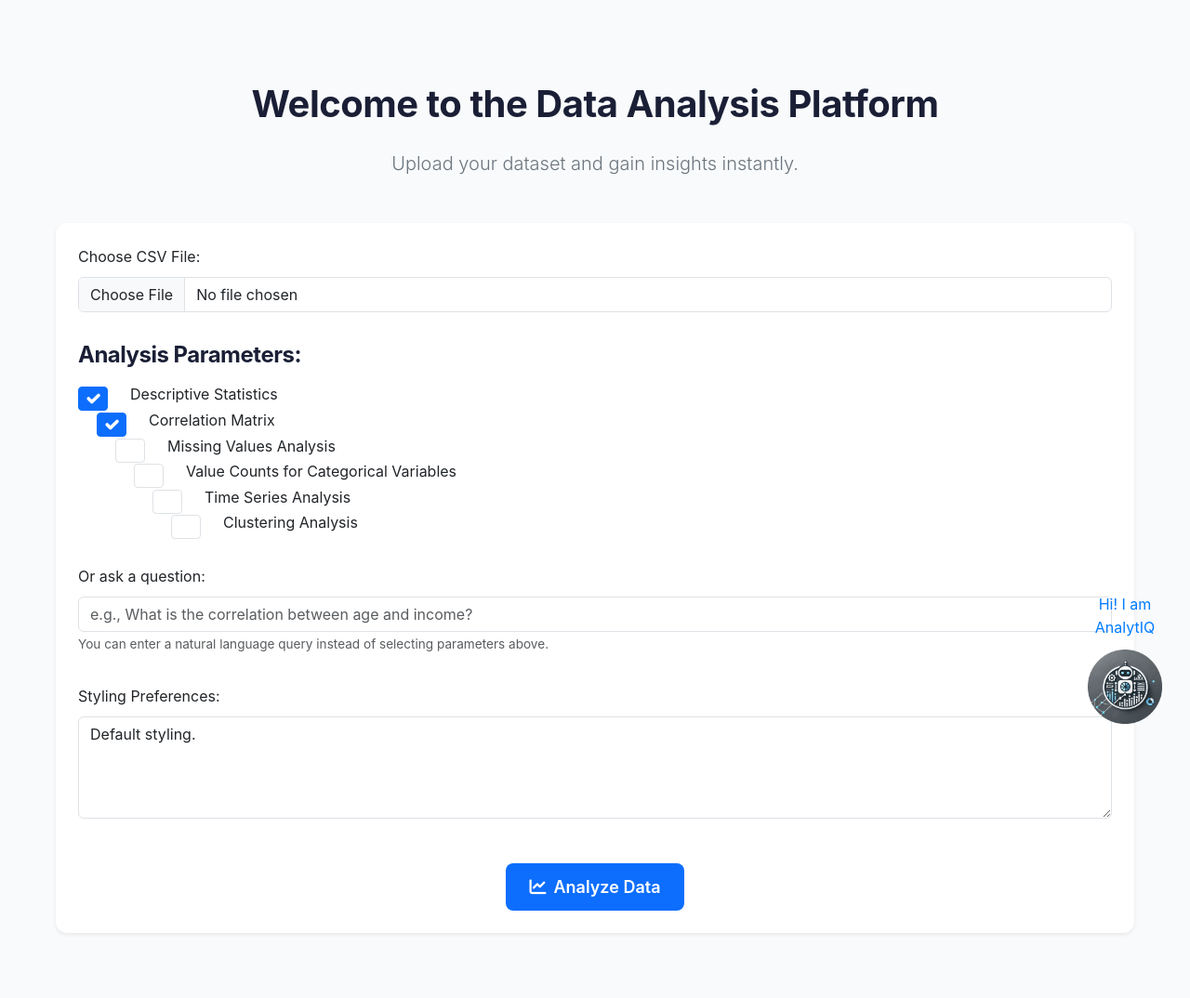
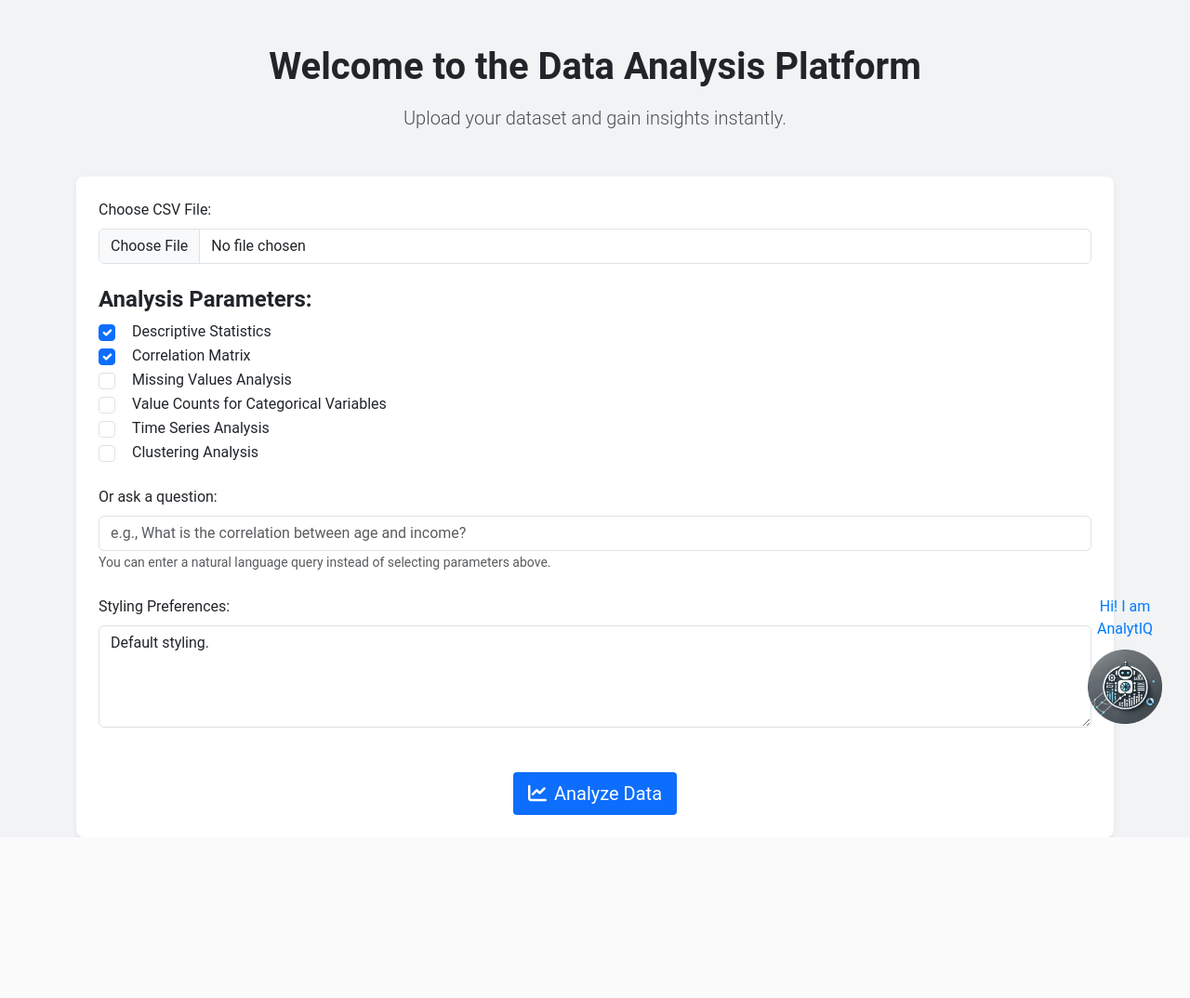
Before and after one commit to Engmhabib/AI-Powered-Data-Analysis-Platform-with-AnalytIQ, a Flask app: page / in a window 1280 px wide. Shown: the whole page at 93% size. After the commit the page ends 901 px from the top, so only its background shows below. Run offline with Flask 2, Linux system fonts and the light colour scheme.

Commit message:
Update styles.css

```diff
--- a/static/css/styles.css
+++ b/static/css/styles.css
@@ -1,196 +1,137 @@
-/* Base Styles */
+/* General styles */
 body {
-    font-family: 'Inter', sans-serif;
-    background-color: #f8fafc; /* Slightly lighter for a cleaner feel */
-    color: #333;
-    line-height: 1.6;
+    font-family: 'Roboto', sans-serif;
+    background-color: #f1f3f5; /* Lighter background for a cleaner look */
+    color: #495057; /* Subtle dark color for text */
     margin: 0;
     padding: 0;
-    -webkit-font-smoothing: antialiased; /* Smoother fonts */
-    -moz-osx-font-smoothing: grayscale;  /* Smoother fonts */
 }
 
-/* Typography */
 h1, h2, h3, h4 {
-    color: #1a1f36; /* Darker, richer heading color */
-    font-weight: 700; /* Increase font weight for more prominence */
-    margin-bottom: 1rem;
-    letter-spacing: -0.5px; /* Slightly tighter for modern look */
-}
-
-p, small {
-    color: #6c757d;
-}
-
-small {
-    font-size: 0.85rem;
+    color: #212529; /* Slightly darker text for headings */
+    font-weight: 600; /* Enhance boldness for hierarchy */
 }
 
 a {
+    text-decoration: none;
     color: #0d6efd;
-    text-decoration: none;
-    font-weight: 500; /* Slightly bolder for clarity */
-    transition: color 0.2s ease;
+    transition: color 0.3s ease; /* Smooth hover effect */
 }
 
 a:hover {
-    color: #0056b3;
+    color: #0a58ca; /* Darken the link on hover */
 }
 
-/* Container for SaaS Design */
-.container {
-    max-width: 1100px; /* Wider for more content space */
-    margin: 0 auto;
-    padding: 40px 20px; /* More padding for luxurious feel */
+/* Navigation Tabs */
+.nav-tabs .nav-link {
+    border-radius: 0.25rem; /* Smooth edges */
+    color: #495057; /* Muted color for inactive links */
+    transition: background-color 0.3s, color 0.3s;
 }
 
-/* Navbar (if applicable) */
-.navbar {
-    background-color: #fff;
-    box-shadow: 0 4px 12px rgba(0, 0, 0, 0.05); /* Higher shadow for more depth */
-    padding: 10px 0;
-    z-index: 100;
-}
-
-.navbar .nav-link {
-    color: #495057;
-    margin-right: 1.5rem; /* More spacing for better separation */
-    font-weight: 500;
-}
-
-.navbar .nav-link:hover {
-    color: #0d6efd;
-}
-
-/* Cards */
-.card {
-    background-color: #fff;
-    border: none;
-    border-radius: 12px; /* More rounded corners */
-    box-shadow: 0 1rem 2rem rgba(0, 0, 0, 0.05); /* Softer shadow */
-    padding: 30px; /* More padding for spacing */
-    margin-bottom: 30px;
-    transition: box-shadow 0.3s ease, transform 0.3s ease;
-}
-
-.card:hover {
-    box-shadow: 0 2rem 3rem rgba(0, 0, 0, 0.15);
-    transform: translateY(-5px); /* Subtle lift effect */
+.nav-tabs .nav-link.active {
+    background-color: #0d6efd;
+    color: white !important;
+    box-shadow: 0 4px 6px rgba(0, 123, 255, 0.1); /* Slight shadow for active tab */
 }
 
 /* Buttons */
 .btn-primary {
     background-color: #0d6efd;
     border: none;
-    border-radius: 8px;
-    padding: 12px 25px;
-    font-size: 1.125rem; /* Slightly larger for premium feel */
-    font-weight: 600;
-    transition: background-color 0.3s ease, box-shadow 0.3s ease, transform 0.3s ease;
+    border-radius: 0.25rem;
+    padding: 0.5rem 1rem;
+    transition: background-color 0.3s ease;
 }
 
 .btn-primary:hover {
-    background-color: #0056b3;
-    box-shadow: 0 0.75rem 1.5rem rgba(0, 0, 0, 0.1);
-    transform: translateY(-3px); /* Slight button lift on hover */
+    background-color: #0a58ca; /* Slightly darker on hover */
 }
 
 .btn-secondary {
     background-color: #6c757d;
     border: none;
-    border-radius: 8px;
-    padding: 12px 25px;
-    font-size: 1.125rem;
-    font-weight: 600;
-    transition: background-color 0.3s ease, box-shadow 0.3s ease, transform 0.3s ease;
+    border-radius: 0.25rem;
+    padding: 0.5rem 1rem;
+    transition: background-color 0.3s ease;
 }
 
 .btn-secondary:hover {
-    background-color: #5a6268;
-    box-shadow: 0 0.75rem 1.5rem rgba(0, 0, 0, 0.1);
-    transform: translateY(-3px);
+    background-color: #565e64; /* Darker on hover */
 }
 
-.btn {
-    cursor: pointer;
+/* Alerts */
+.alert-warning {
+    background-color: #fff3cd;
+    color: #856404;
+    border-radius: 0.25rem;
+    padding: 1rem;
+    border-left: 5px solid #856404; /* Distinctive marker */
 }
 
-.btn:focus {
-    outline: 2px solid #0d6efd;
-    outline-offset: 2px;
+/* Cards */
+.card {
+    border: none;
+    border-radius: 0.5rem; /* Softer corners */
+    box-shadow: 0 1px 4px rgba(0, 0, 0, 0.1); /* Light shadow for elevation */
+    transition: box-shadow 0.3s ease;
+}
+
+.card:hover {
+    box-shadow: 0 4px 10px rgba(0, 0, 0, 0.15); /* Stronger shadow on hover */
+}
+
+/* Tables */
+.table th, .table td {
+    text-align: center;
+    vertical-align: middle;
+    padding: 0.75rem;
+}
+
+.table-striped tbody tr:nth-of-type(odd) {
+    background-color: #f8f9fa;
+}
+
+.table-dark th {
+    background-color: #212529;
+    color: white;
+}
+
+.table-dark tbody tr:nth-of-type(odd) {
+    background-color: #343a40;
 }
 
 /* Forms */
-input, textarea, select {
-    width: 100%;
-    padding: 12px 15px;
-    border-radius: 10px;
-    border: 1px solid #ddd;
-    font-size: 1rem;
-    transition: border-color 0.3s ease, box-shadow 0.3s ease;
+.form-check-label {
+    margin-left: 0.75rem; /* Increase spacing for better alignment */
 }
 
-input:focus, textarea:focus, select:focus {
-    border-color: #0d6efd;
-    box-shadow: 0 0 8px rgba(0, 123, 255, 0.2);
-    outline: none;
+input, select, textarea {
+    border-radius: 0.25rem;
+    border: 1px solid #ced4da;
+    padding: 0.5rem;
+    transition: border-color 0.3s ease;
 }
 
-input::placeholder, textarea::placeholder {
-    color: #adb5bd;
-}
-
-.form-check-input {
-    margin-right: 0.75rem; /* More space for modern spacing */
-}
-
-.form-check-label {
-    margin-left: 0.75rem;
-}
-
-/* Alerts */
-.alert {
-    border-radius: 10px;
-    padding: 20px;
-    font-size: 1.125rem;
-    margin-bottom: 20px;
-}
-
-.alert-warning {
-    background-color: #fff3cd;
-    color: #856404;
-}
-
-.alert-success {
-    background-color: #d4edda;
-    color: #155724;
+input:focus, select:focus, textarea:focus {
+    border-color: #0d6efd; /* Highlight input field on focus */
+    box-shadow: 0 0 0 0.2rem rgba(13, 110, 253, 0.25); /* Subtle focus effect */
 }
 
 /* Margins and Spacing */
 .mt-5 { margin-top: 3rem !important; }
-.mt-4 { margin-top: 2rem !important; } /* Adjusted for better spacing */
-.mt-3 { margin-top: 1.5rem !important; }
+.mt-4 { margin-top: 1.5rem !important; }
+.mt-3 { margin-top: 1rem !important; }
 
-.mb-5 { margin-bottom: 3rem !important; }
-.mb-4 { margin-bottom: 2rem !important; }
-.mb-3 { margin-bottom: 1.5rem !important; }
+.mb-3 { margin-bottom: 1rem !important; }
+.mb-4 { margin-bottom: 1.5rem !important; }
 
-/* Responsive Adjustments */
-@media (max-width: 768px) {
-    h1 {
-        font-size: 1.75rem;
-    }
-    .btn {
-        width: 100%;
-        margin-bottom: 1rem;
-    }
-    .container {
-        padding: 20px; /* Increased padding for better mobile UX */
-    }
+/* Shadows */
+.shadow-sm {
+    box-shadow: 0 0.125rem 0.25rem rgba(0, 0, 0, 0.075) !important;
 }
 
-@media (min-width: 1200px) {
-    .container {
-        max-width: 1200px;
-    }
+/* Hover Effects */
+.btn:hover, .card:hover {
+    opacity: 0.95; /* Slight transparency effect for a more refined feel */
 }
```
